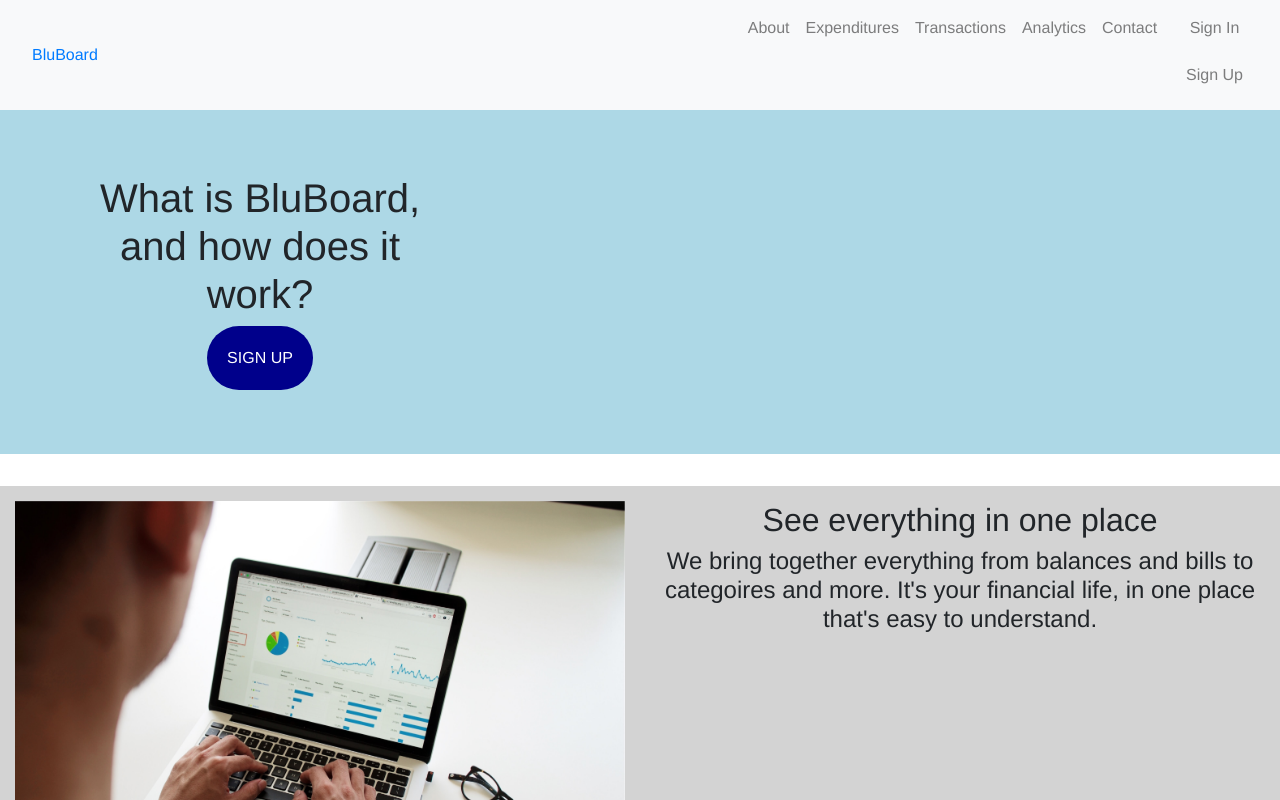
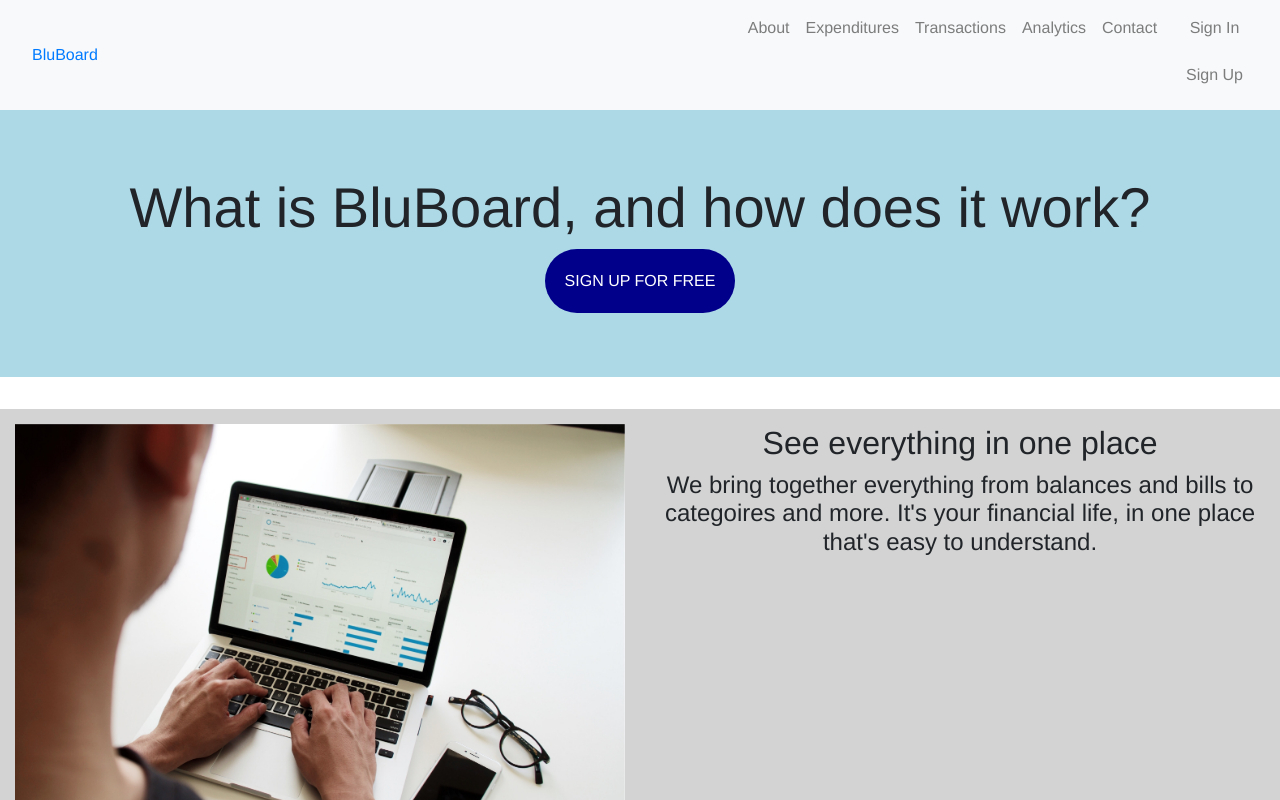
Before and after one commit to mumble7/WEB4350, a Vue app: page /about in a window 1280 px wide. Shown: the top 800 px of the page. Built offline with nearby package versions, Linux system fonts and the light colour scheme; the HTML template or start-up script is replaced by a standard one.

Commit message:
Add files via upload
fixing the hero banner on the about page and the hero button on the transaction page

```diff
--- a/src/views/About.vue
+++ b/src/views/About.vue
@@ -2,18 +2,17 @@
 <template>
   <div class="about">
      <!-- Hero -->
+     <!-- Hero -->
     <div class="jumbotron jumbotron-fluid hero">
       <div class="container">
-        <div class="row">
-          <div class="col-4">
-            <h1 align="center">What is BluBoard, and how does it work?</h1>
-            <div class="button_cont" align="center"><router-link align = "center" class="nav-link herobutton" to="/signup">Sign Up</router-link></div>
-          </div>
-        </div>
+        <h1 class="display-4">
+          What is BluBoard, and how does it work?
+        </h1>
+        <div class="button_cont" align="center"><router-link align = "center" class="nav-link herobutton" to="/signup">Sign Up for Free</router-link></div>
       </div>
     </div>
 
- <!-- see everything in one place -->
+    <!-- see everything in one place -->
     <div class="container-fluid grey">
       <div class="row">
         <div class="col">
--- a/src/views/Transactions.vue
+++ b/src/views/Transactions.vue
@@ -12,7 +12,7 @@
           You can aee all of your finances at a glance. You’ll know what’s due,
           when it’s due and what you can pay.
         </h2>
-        <div class="button_cont" align="center"><router-link align = "center" class="nav-link button" to="/signup">Sign Up for Free</router-link></div>
+        <div class="button_cont" align="center"><router-link align = "center" class="nav-link herobutton" to="/signup">Sign Up for Free</router-link></div>
       </div>
     </div>
 
```
